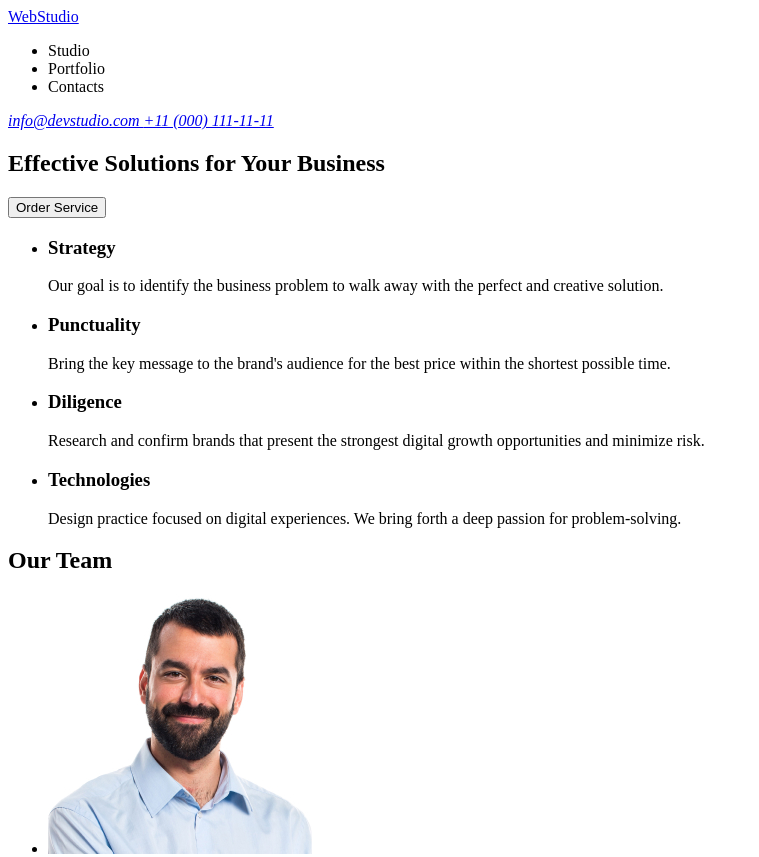
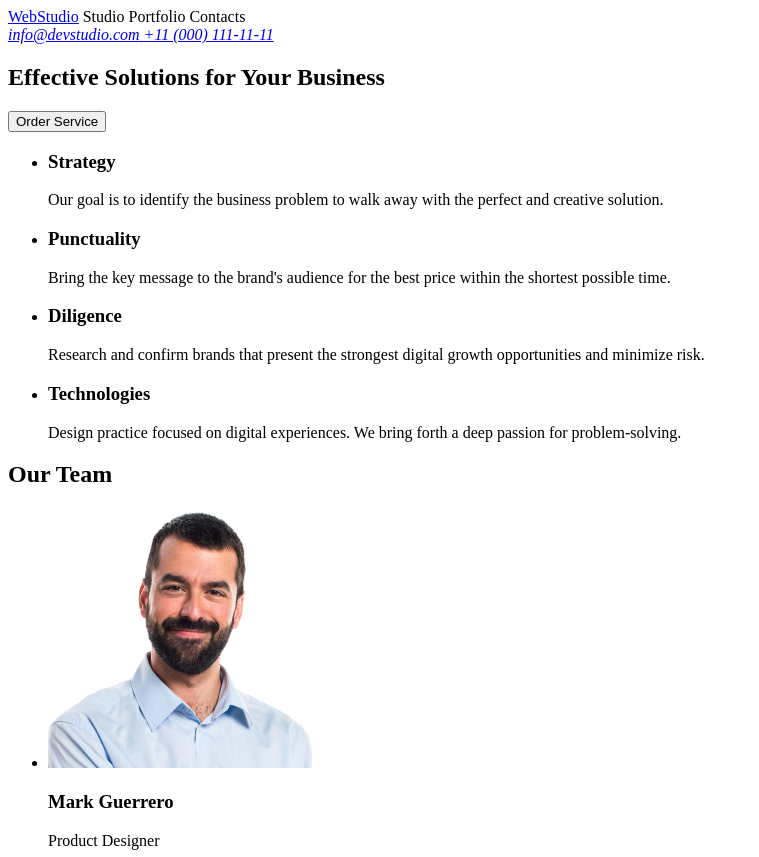
Before and after one commit to kulikp1/goit-markup-hw-01, a plain HTML site: page index.html in a window 1280 px wide. Shown: the top 857 px of the page, without its empty margins (0-759 px from the left). Drawn offline with Linux system fonts and the light colour scheme.

Commit message:
Change nav
Change fnav

```diff
--- a/index.html
+++ b/index.html
@@ -10,12 +10,7 @@
     <header>
       <nav>
         <a href="./index.html">WebStudio</a>
-
-        <ul>
-          <li>Studio</li>
-          <li>Portfolio</li>
-          <li>Contacts</li>
-        </ul>
+        Studio Portfolio Contacts
       </nav>
       <address>
         <a href="mailto:info@devstudio.com" target="_blank"
```
